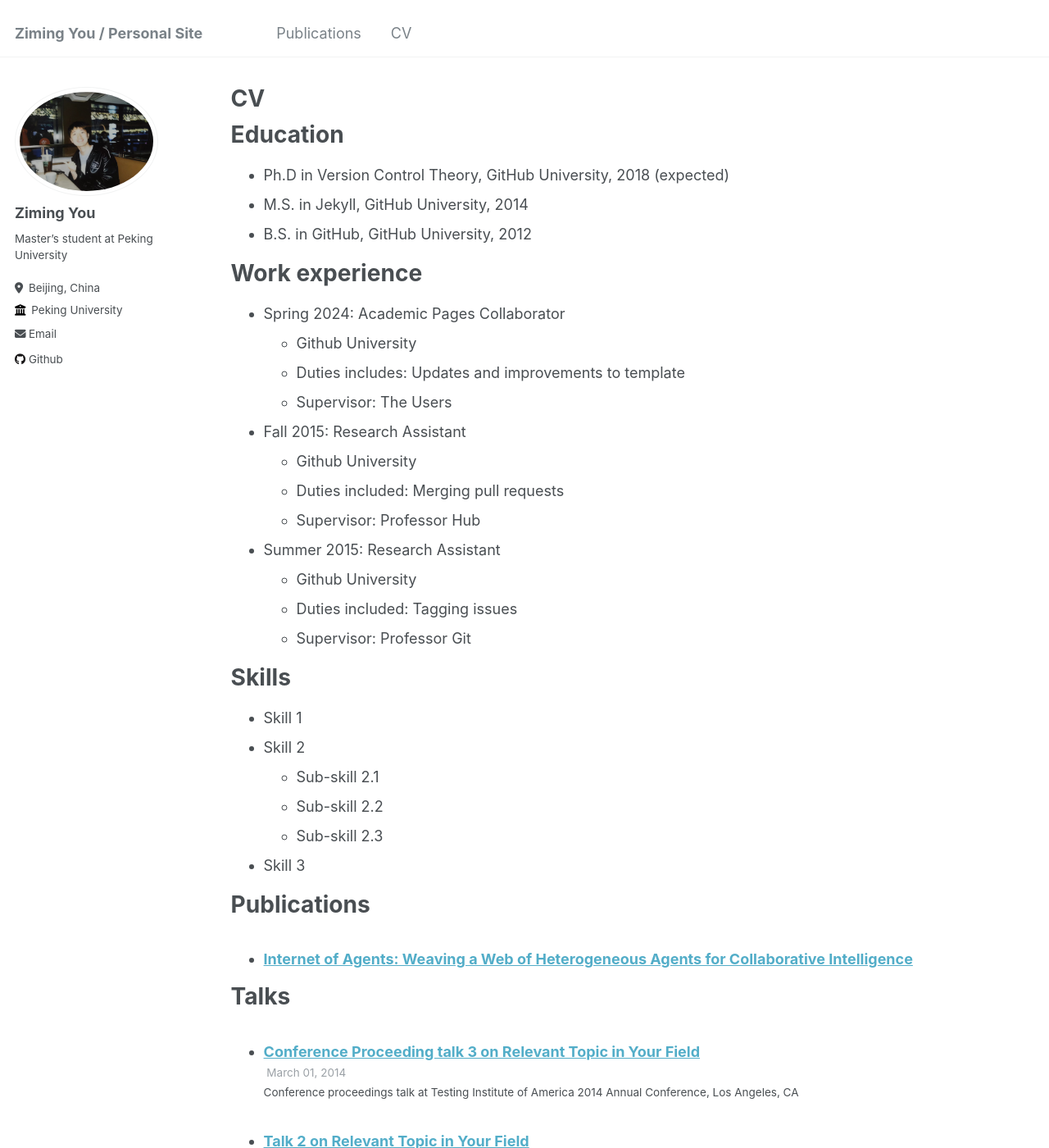
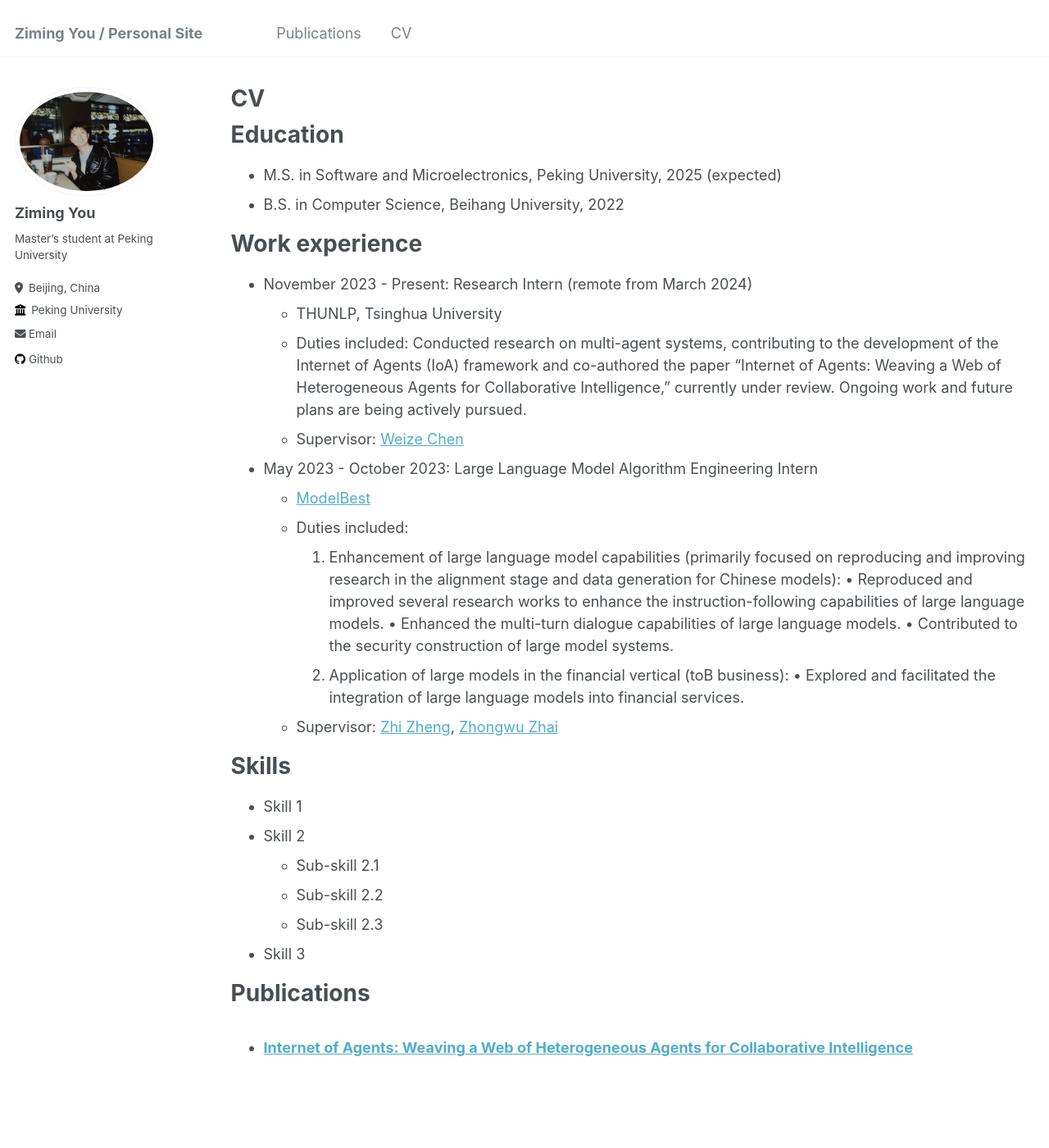
Before and after one commit to Luffyzm3D2Y/Luffyzm3D2Y.github.io, a Jekyll site: the page built from _pages/cv.md, in a window 1280 px wide and 1400 px high. Shown: the whole window at 82% size. Built offline with Jekyll 4.4.1, drawn with Linux system fonts in a browser that asks for light colours; some of the changed text lies outside the part shown.

Commit message:
update cv.md

```diff
--- a/_pages/cv.md
+++ b/_pages/cv.md
@@ -11,26 +11,29 @@ redirect_from:
 
 Education
 ======
-* Ph.D in Version Control Theory, GitHub University, 2018 (expected)
-* M.S. in Jekyll, GitHub University, 2014
-* B.S. in GitHub, GitHub University, 2012
+* M.S. in Software and Microelectronics, Peking University, 2025 (expected)
+* B.S. in Computer Science, Beihang University, 2022
 
 Work experience
 ======
-* Spring 2024: Academic Pages Collaborator
-  * Github University
-  * Duties includes: Updates and improvements to template
-  * Supervisor: The Users
+* November 2023 - Present: Research Intern (remote from March 2024)
+  * THUNLP, Tsinghua University
+  * Duties included:
+    Conducted research on multi-agent systems, contributing to the development of the Internet of Agents (IoA) framework and co-authored the paper “Internet of Agents: Weaving a Web of Heterogeneous Agents for Collaborative Intelligence,” currently under review. Ongoing work and future plans are being actively pursued.
+  * Supervisor: [Weize Chen](https://scholar.google.com.hk/citations?user=0CoGHtIAAAAJ&hl=zh-CN)
 
-* Fall 2015: Research Assistant
-  * Github University
-  * Duties included: Merging pull requests
-  * Supervisor: Professor Hub
+* May 2023 - October 2023: Large Language Model Algorithm Engineering Intern
+  * [ModelBest](modelbest.cn)
+  * Duties included:
+    1.	Enhancement of large language model capabilities (primarily focused on reproducing and improving research in the alignment stage and data generation for Chinese models):
+    •	Reproduced and improved several research works to enhance the instruction-following capabilities of large language models.
+    •	Enhanced the multi-turn dialogue capabilities of large language models.
+    •	Contributed to the security construction of large model systems.
+    2.	Application of large models in the financial vertical (toB business):
+    •	Explored and facilitated the integration of large language models into financial services.
+  * Supervisor: [Zhi Zheng](https://github.com/zh-zheng), [Zhongwu Zhai](https://scholar.google.com/citations?user=KRughd8AAAAJ&hl=zh-CN)
 
-* Summer 2015: Research Assistant
-  * Github University
-  * Duties included: Tagging issues
-  * Supervisor: Professor Git
+
 
 Skills
 ======
@@ -46,19 +49,3 @@ Publications
   <ul>{% for post in site.publications reversed %}
     {% include archive-single-cv.html %}
   {% endfor %}</ul>
-
-Talks
-======
-  <ul>{% for post in site.talks reversed %}
-    {% include archive-single-talk-cv.html  %}
-  {% endfor %}</ul>
-
-Teaching
-======
-  <ul>{% for post in site.teaching reversed %}
-    {% include archive-single-cv.html %}
-  {% endfor %}</ul>
-
-Service and leadership
-======
-* Currently signed in to 43 different slack teams
```
